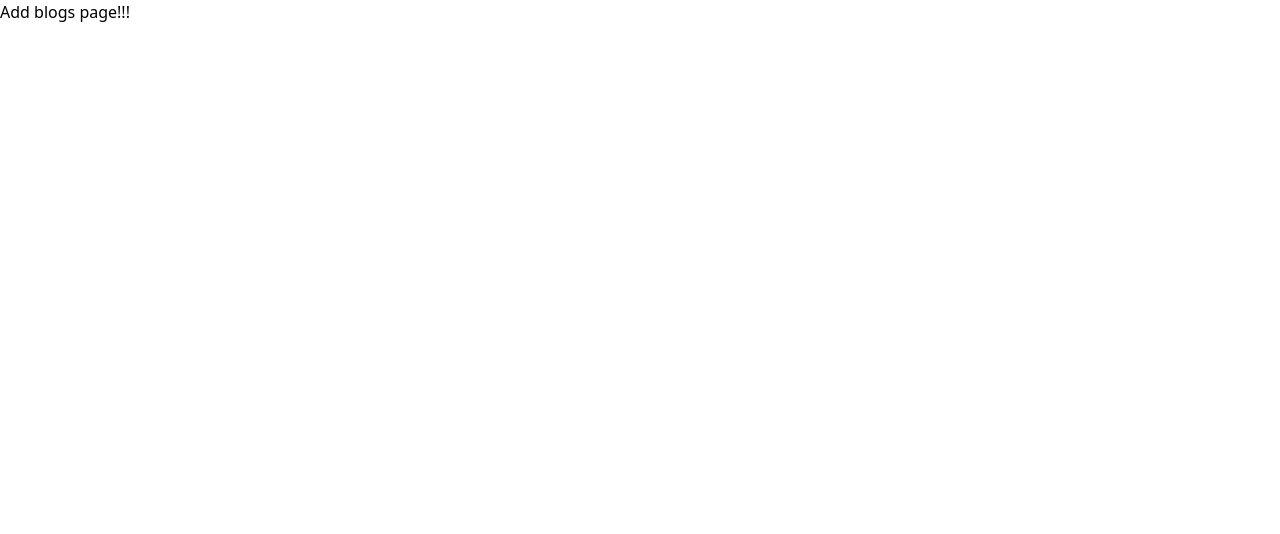
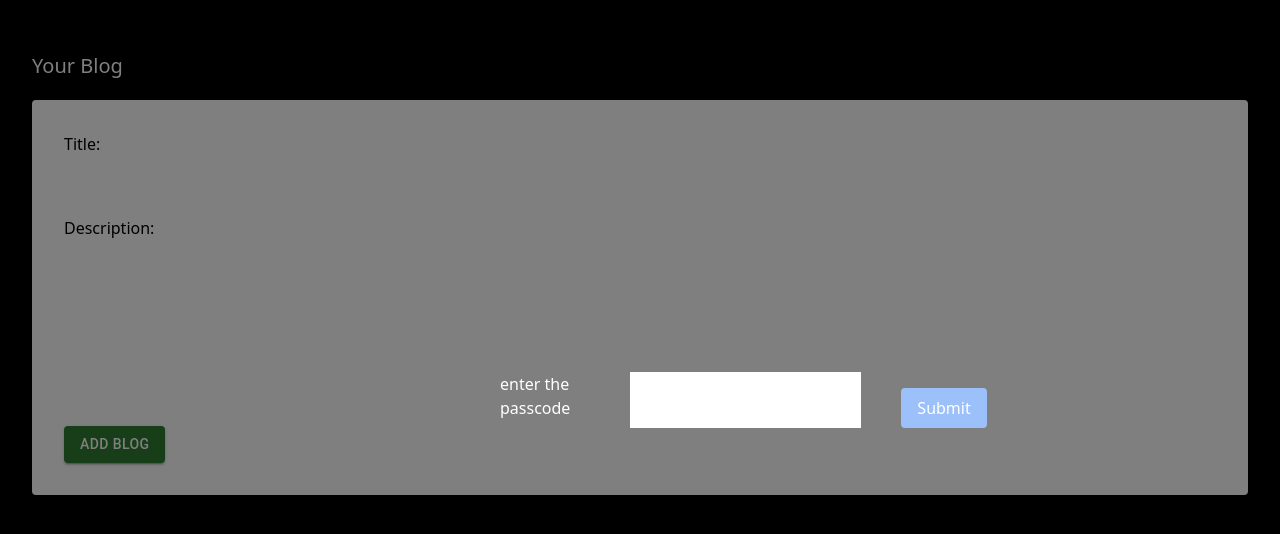
Before and after one commit to prikshitsingh24/Next-Blog, a Next.js app in the folder my-blog/: page /AddBlogs in a window 1280 px wide. Shown: the top 534 px of the page. Built offline with nearby package versions, Linux system fonts and the light colour scheme.

Commit message:
added add Blogs page

```diff
--- a/my-blog/package.json
+++ b/my-blog/package.json
@@ -9,6 +9,9 @@
     "lint": "next lint"
   },
   "dependencies": {
+    "@emotion/react": "^11.11.1",
+    "@emotion/styled": "^11.11.0",
+    "@mui/material": "^5.14.7",
     "@types/node": "20.5.7",
     "@types/react": "18.2.21",
     "@types/react-dom": "18.2.7",
@@ -17,6 +20,7 @@
     "postcss": "8.4.28",
     "react": "18.2.0",
     "react-dom": "18.2.0",
+    "recoil": "^0.7.7",
     "tailwindcss": "3.3.3",
     "typescript": "5.2.2"
   }
--- /dev/null
+++ b/my-blog/src/components/AddBlogsComponent/blogAddition.tsx
@@ -0,0 +1,35 @@
+import React from "react";
+import { TextField } from "@mui/material";
+import Button from "@mui/material/Button";
+
+export default function BlogAdditionComponent() {
+  return (
+    <div className="bg-black p-8 flex-column justify-center items-center h-screen">
+        <div className="text-white text-xl my-5">Your Blog</div>
+      <div className="bg-white p-8 rounded shadow-md w-100">
+        <div className="mb-4">
+          <label htmlFor="title" className="text-black block mb-1">
+            Title:
+          </label>
+          <input
+            type="text"
+            id="title"
+            className="py-2 px-3 w-full rounded border-gray-300"
+          />
+        </div>
+        <div className="mb-4">
+          <label htmlFor="description" className="text-black block mb-1">
+            Description:
+          </label>
+          <textarea
+            id="description"
+            className="py-2 px-3 w-full h-40 rounded border-gray-300 resize-none"
+          />
+        </div>
+        <Button variant="contained" color="success">
+          Add Blog
+        </Button>
+      </div>
+    </div>
+  );
+}
--- /dev/null
+++ b/my-blog/src/components/AddBlogsComponent/overlay.tsx
@@ -0,0 +1,24 @@
+
+import { TextField } from "@mui/material";
+import { useState } from "react";
+import { useRecoilState } from "recoil";
+
+export default function Overlay(props: any){
+    const [pass,setPass]=useState("");
+    const handleInputChange = (event: React.ChangeEvent<HTMLInputElement>) => {
+        setPass(event.target.value);
+      };
+
+    return (
+        <div className={`fixed top-0 left-0 w-full h-full bg-black opacity-50 ${props.show ? 'block' : 'hidden'}`}>
+          <div className="absolute top-1/2 left-1/2 transform -translate-x-1/2 -translate-y-1/2 text-white">
+            <div className="w-80 bg-black flex">
+                <div className="px-5">enter the passcode</div>
+                <input className="text-black mx-10" onChange={handleInputChange}></input>
+                <button onClick={props.onClose} className="mt-4 px-4 py-2 bg-blue-500 text-white rounded">Submit</button>
+            </div>
+
+          </div>
+        </div>
+      );
+}
--- a/my-blog/src/pages/AddBlogs.tsx
+++ b/my-blog/src/pages/AddBlogs.tsx
@@ -1,7 +1,18 @@
+import BlogAdditionComponent from "@/components/AddBlogsComponent/blogAddition";
+import Overlay from "@/components/AddBlogsComponent/overlay";
+import { useState } from "react";
+
 export default function AddBlogs(){
+    const[showOverlay,setShowOverlay]=useState(true);
+    const toggleOverlay=()=>{
+        setShowOverlay(!showOverlay)
+    };
     return(
         <div>
-            Add blogs page!!!
+             <BlogAdditionComponent></BlogAdditionComponent>
+        <Overlay show={showOverlay} onClose={toggleOverlay} />
         </div>
+
+
     );
 }
--- a/my-blog/src/pages/index.tsx
+++ b/my-blog/src/pages/index.tsx
@@ -13,6 +13,7 @@ export default function Home() {
     },300)
   }
   return (
+
     <div>
       <div className='relative flex justify-center items-center h-screen'>
       <button className='bg-black text-white rounded position-fixed px-10 w-35 py-10 transition-transform duration-200 active:scale-95' onClick={navigateToSite}>
```
Also changed, not shown: my-blog/src/pages/_app.tsx (+6 -1 lines), 1 other file (tests, documents, lock files or other folders).
